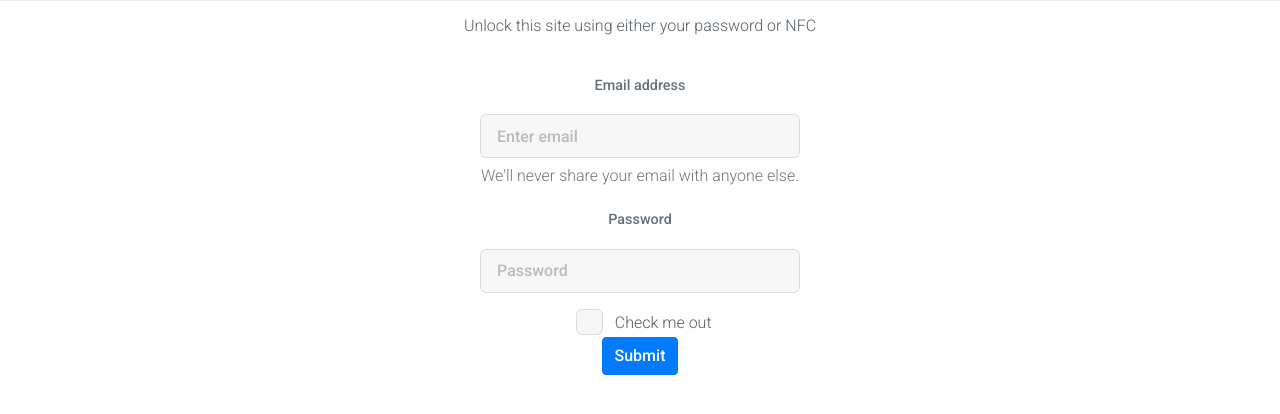
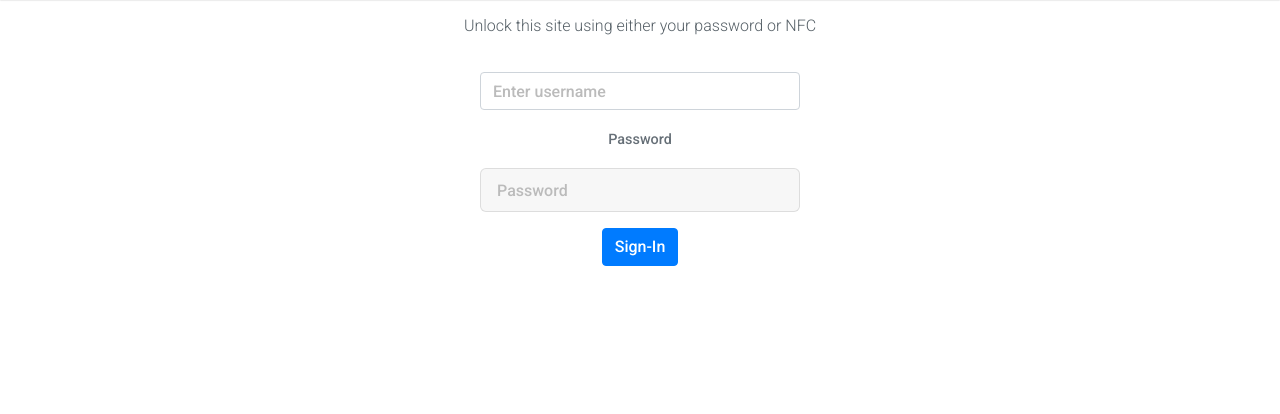
Before and after one commit to Calumd123/HCS-NFC_Prototype, a Flask app: page / in a window 1280 px wide. Shown: the part 48-462 px from the top of the page. Run offline with Flask 2, Linux system fonts and the light colour scheme; some libraries are stand-ins or nearby versions.

Commit message:
Updated form to be username and password

```diff
--- a/flask_app/templates/prototype.html
+++ b/flask_app/templates/prototype.html
@@ -7,19 +7,13 @@
 <div class="w-25 mx-auto">
 <form>
     <div class="form-group">
-      <label for="exampleInputEmail1">Email address</label>
-      <input type="email" class="form-control" id="exampleInputEmail1" aria-describedby="emailHelp" placeholder="Enter email">
-      <small id="emailHelp" class="form-text text-muted">We'll never share your email with anyone else.</small>
+      <input type="username" class="form-control" id="exampleInputusername" aria-describedby="usernameHelp" placeholder="Enter username">
     </div>
     <div class="form-group">
       <label for="exampleInputPassword1">Password</label>
       <input type="password" class="form-control" id="exampleInputPassword1" placeholder="Password">
     </div>
-    <div class="form-check">
-      <input type="checkbox" class="form-check-input" id="exampleCheck1">
-      <label class="form-check-label" for="exampleCheck1">Check me out</label>
-    </div>
-    <button type="submit" class="btn btn-primary">Submit</button>
+    <button type="submit" class="btn btn-primary">Sign-In</button>
   </form>
 </div>
 {% endblock %}
```
